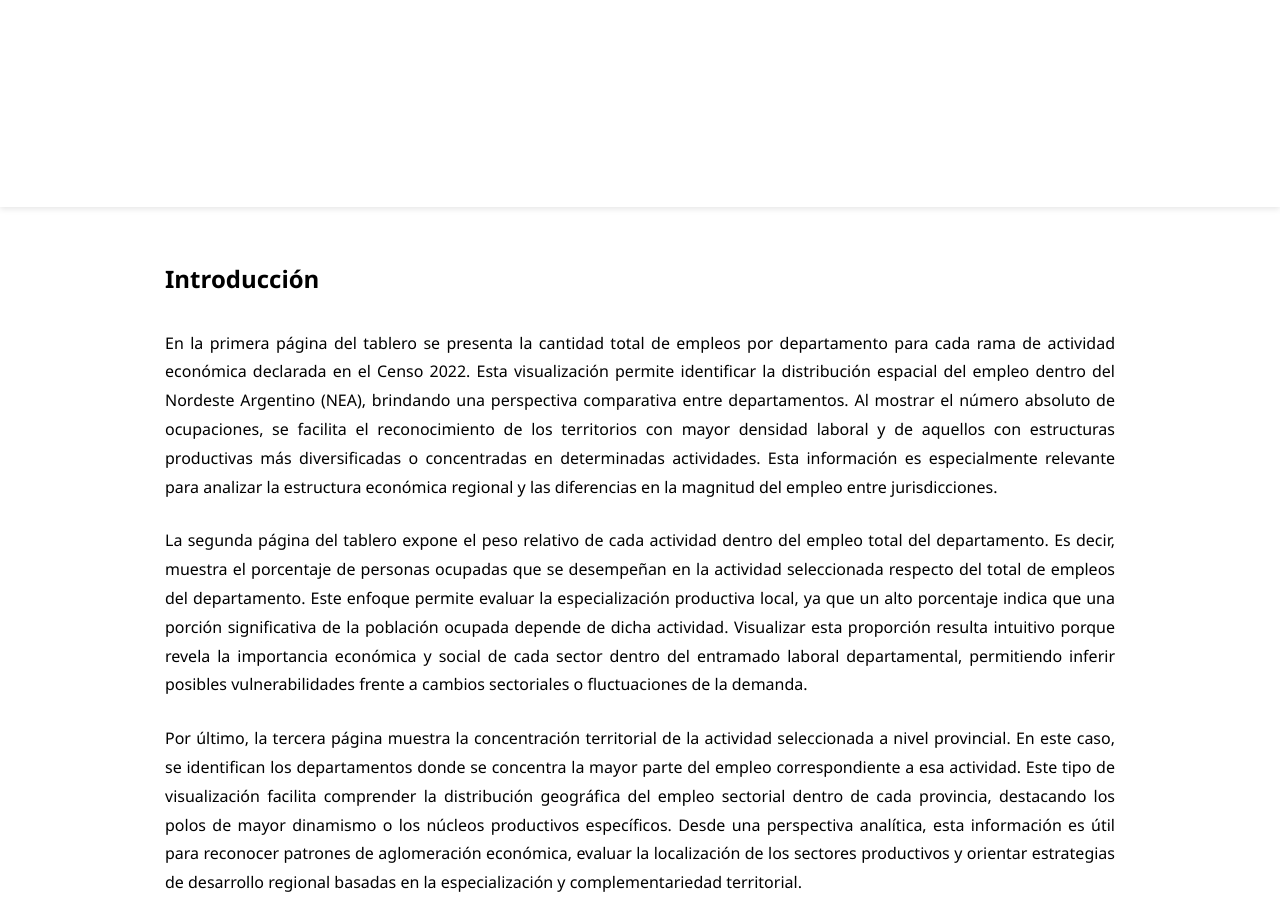
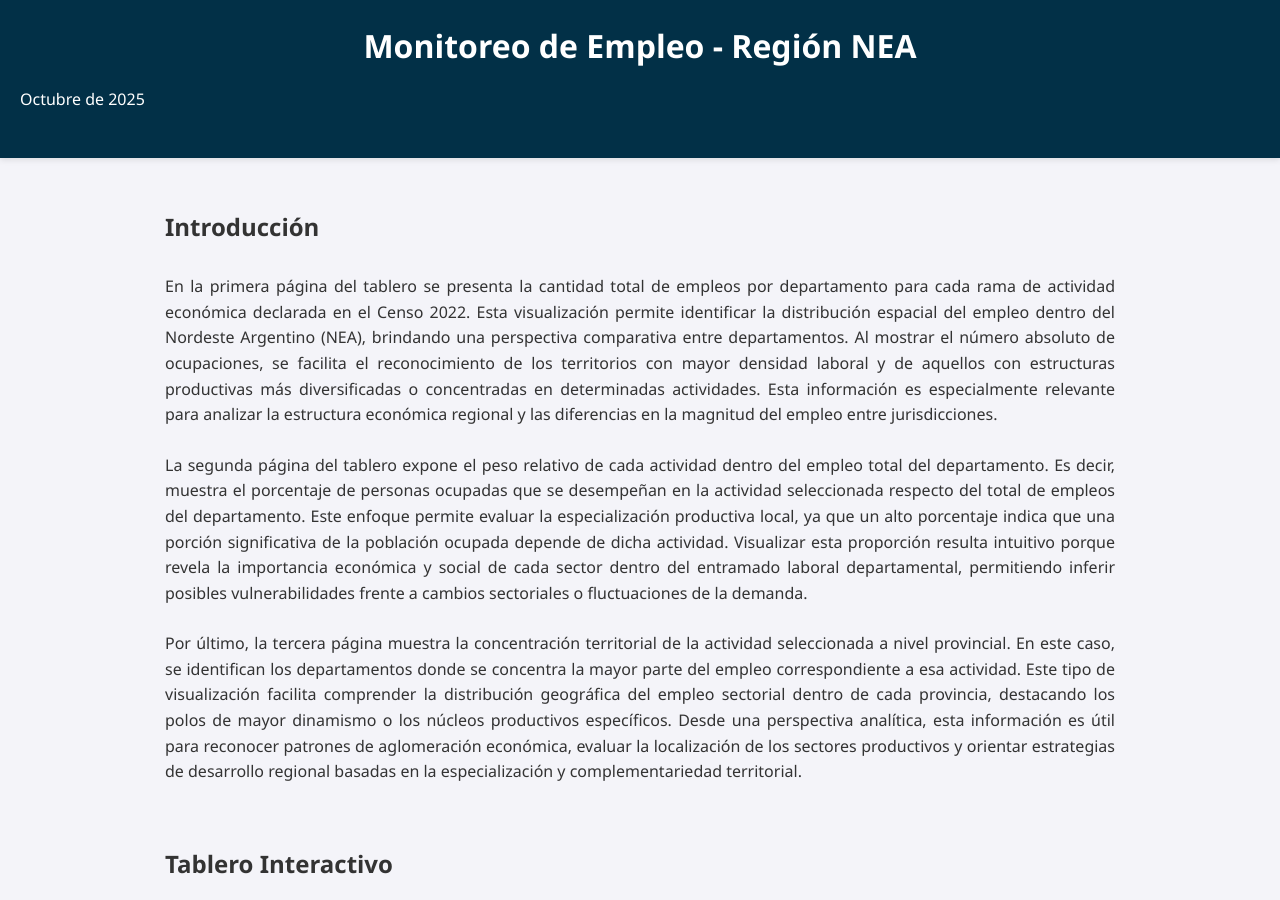
Before and after one commit to agustin-lorenzin/Empleo, a plain HTML site: page index.html in a window 1280 px wide. Shown: the top 900 px of the page. Drawn offline with Linux system fonts and the light colour scheme.

Commit message:
Update index.html

```diff
--- a/index.html
+++ b/index.html
@@ -5,19 +5,18 @@
     <meta name="viewport" content="width=device-width, initial-scale=1.0">
     <title>Monitoreo de Empleo - Región NEA</title>
     <style>
-       body {
-		   font-family: "Segoe UI", sans-serif;
-		   line-height: 1.8;
-		   margin: 0;
-		   padding: 0;
-		   background-color: var(--fondo);
-		   color: var(--texto);
+		body {
+			font-family: "Segoe UI", sans-serif;
+			line-height: 1.6;
+			margin: 0;
+			padding: 0;
+			background-color: #f4f4f9;
+			color: #333;
 		}
-
 		header {
-			background-color: var(--lila-principal);
+			background-color: #023047;
 			color: white;
-			padding: 40px 20px;
+			padding: 20px;
 			text-align: center;
 			box-shadow: 0 2px 6px rgba(0, 0, 0, 0.1);
 		}
```
